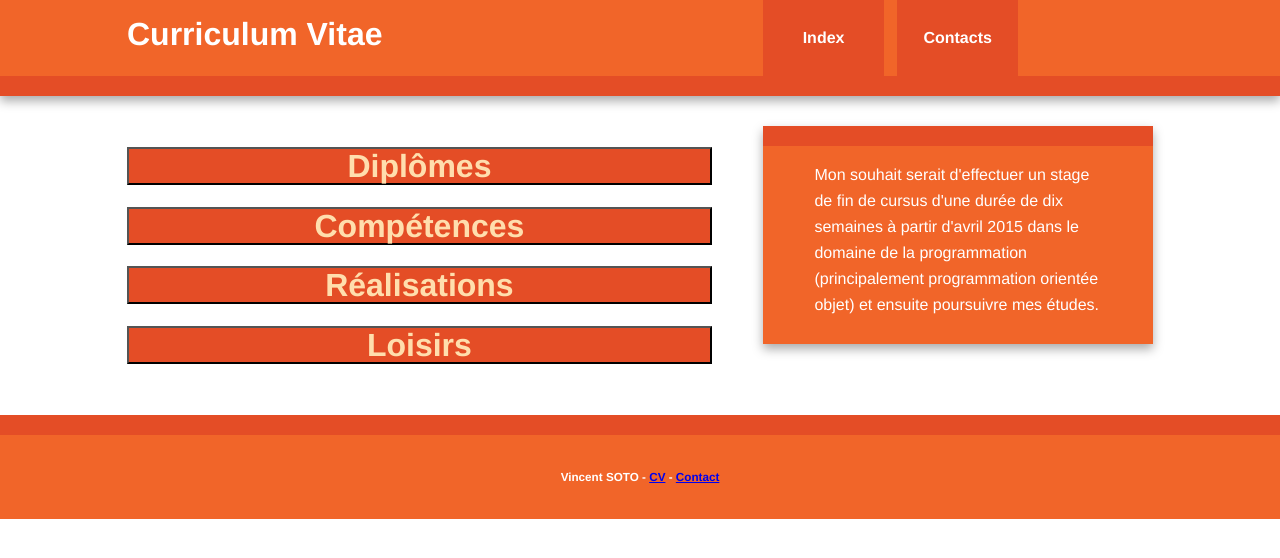
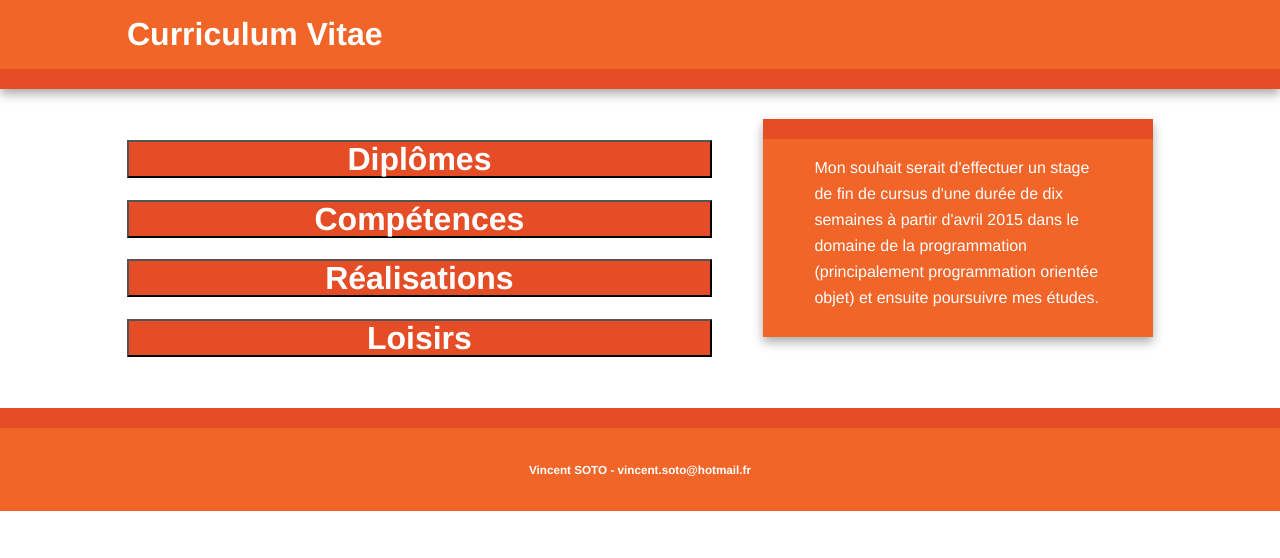
Before and after one commit to Nuages/Javascript-Project, a plain HTML site: page index.html in a window 1280 px wide. Drawn offline with nearby package versions, Linux system fonts and the light colour scheme; files whose address does not match are found by name.

Commit message:
rendu final

```diff
--- a/css/main.css
+++ b/css/main.css
@@ -179,7 +179,7 @@ nav a:hover {
 }
 
 h1 {
-    color: navajowhite;
+    color: white;
 }
 
 .main-container {
--- a/index.html
+++ b/index.html
@@ -24,12 +24,6 @@
         <div class="header-container">
             <header class="wrapper clearfix">
                 <h1 class="title">Curriculum Vitae</h1>
-                <nav>
-                    <ul>
-                        <li><a href="index.html">Index</a></li>
-                        <li><a href="Contact.html">Contacts</a></li>
-                    </ul>
-                </nav>
             </header>
         </div>
 
@@ -38,8 +32,8 @@
             <div class="main wrapper clearfix">
                 <article>
                     <header>
-                        <h1><button onclick="genFade(strDip)" id="titre1" type="boutontitre" class="btn btn-info btn-block">Diplômes</button></h1><!--
-                        --><table class="hide , diplome">
+                        <h1><button onclick="genFade(strDip)" id="titre1" type="boutontitre" class="btn btn-info btn-block">Diplômes</button></h1>
+                        <table class="hide , diplome">
                             <tr><th>2012-2015</th><th>D.U.T Informatique (en cours)</th></tr>
                             <tr><td></td><td class="tdident"> I.U.T d'Aix-En-Provence, Aix-Marseille Université, Académie d'Aix-Marseille</td></tr>
                         </table>
@@ -97,13 +91,12 @@
                         d'avril 2015 dans le domaine de la programmation (principalement programmation orientée objet) et
                         ensuite poursuivre mes études.</p>
                 </aside>
-
             </div> <!-- #main -->
         </div> <!-- #main-container -->
 
         <div class="footer-container">
             <footer class="wrapper">
-                <h3>Vincent SOTO - <a href="#index.html">CV</a> - <a href="#contact.html">Contact</a></h3>
+                <h3>Vincent SOTO - vincent.soto@hotmail.fr</h3>
             </footer>
         </div>
 
```
Also changed, not shown: js/main.js (line endings or trailing spaces).
